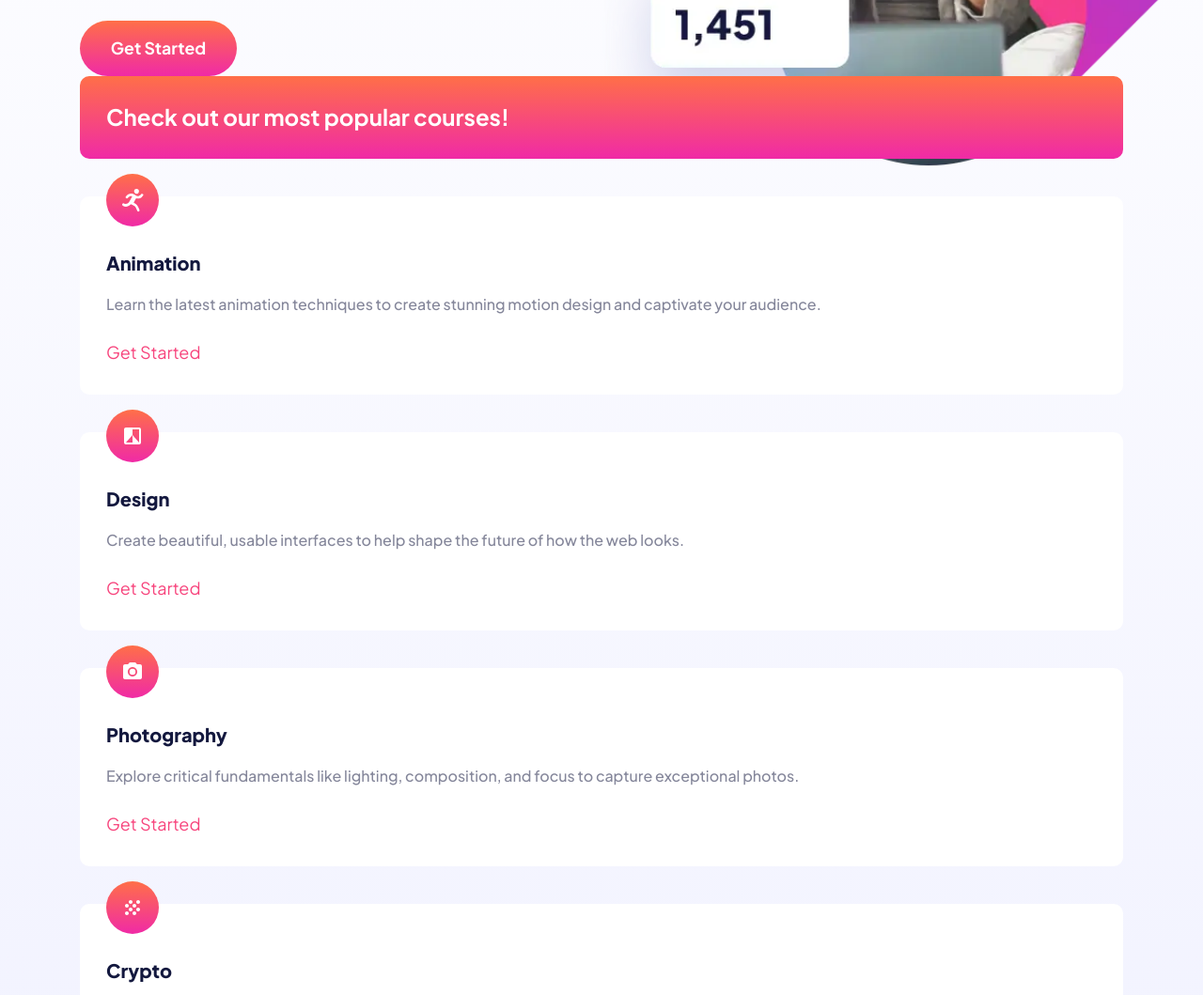
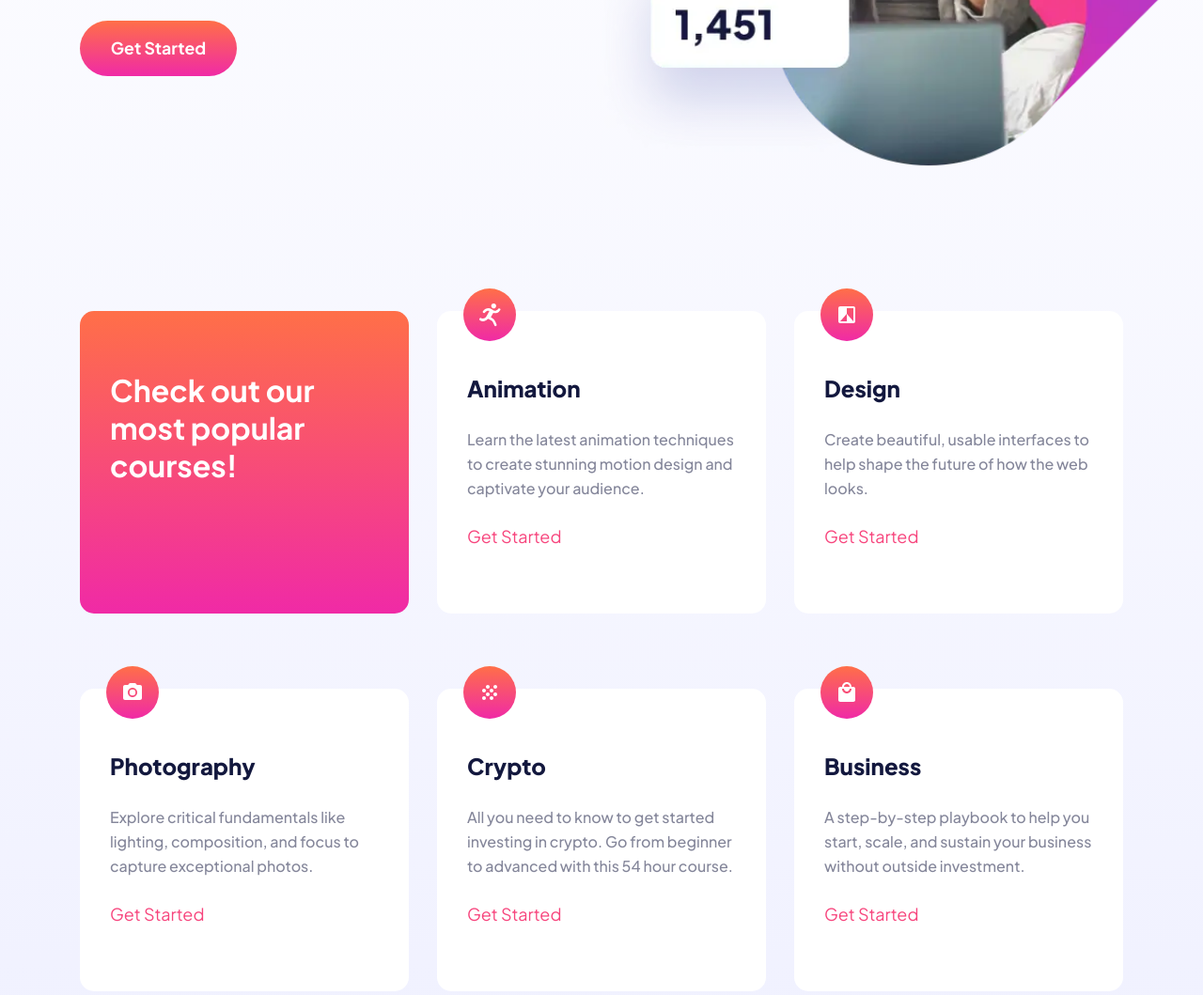
Before and after one commit to hirohiro2255/skilled-elearning-landing-page, a website built with Vite: page index.html in a window 1280 px wide. Shown: the part 502-1561 px from the top of the page at 94% size. Built offline with nearby package versions, Linux system fonts and the light colour scheme.

Commit message:
Added styling for layout on desktop

```diff
--- a/css/hero.css
+++ b/css/hero.css
@@ -1,5 +1,6 @@
 .hero {
   padding-top: 45px;
+  padding-bottom: 80px;
 }
 
 .hero-wrapper {
@@ -56,6 +57,10 @@
 
 .hero-image {
   width: 100%;
+}
+
+.hero-bottom-section {
+  padding-top: 210px;
 }
 
 .course-list {
@@ -151,6 +156,19 @@
     /* margin-top: -225px;
     margin-right: -300px; */
   }
+
+  .course-list {
+    grid-template-columns: 1fr 1fr;
+    grid-template-rows: 1fr 1fr 1fr;
+    column-gap: 10px;
+    row-gap: 56px;
+  }
+
+  .course-description {
+    padding-top: 56px;
+    padding-right: 26px;
+    padding-left: 26px;
+  }
 }
 
 
@@ -198,4 +216,45 @@
     /* margin-top: -225px;
     margin-right: -300px; */
   }
+
+  .hero-bottom-section {
+    padding-top: 250px;
+  }
+
+  .course-list {
+    grid-template-columns: 1fr 1fr 1fr;
+    grid-template-rows: 1fr 1fr;
+    column-gap: 30px;
+    row-gap: 80px;
+  }
+
+  .course-description {
+    border-radius: 15px;
+    padding-top: 64px;
+    padding-right: 32px;
+    padding-left: 32px;
+    padding-bottom: 138px;
+  }
+
+  .course-list-sub-heading {
+    font-size: 2rem;
+    line-height: 1.25;
+  }
+
+  .course-list-item {
+    border-radius: 15px;
+    padding-top: 64px;
+    padding-right: 32px;
+    padding-left: 32px;
+  }
+
+  .course-list-title {
+    margin-bottom: 24px;
+    font-size: 1.5rem;
+  }
+
+  .course-list-description {
+    margin-bottom: 24px;
+    /* font-size: 1.1rem; */
+  }
 }
```
